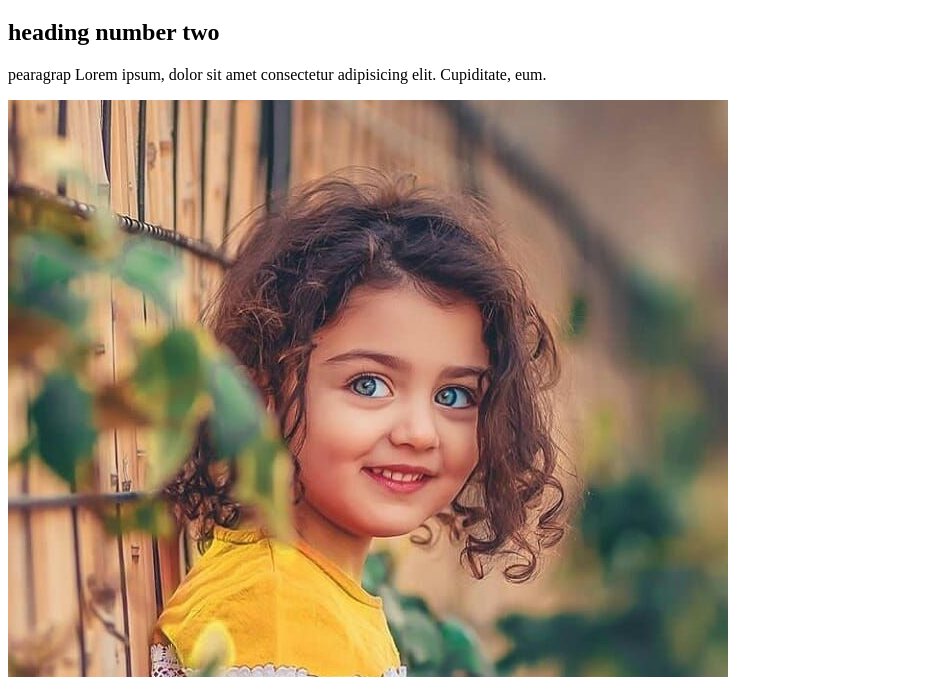
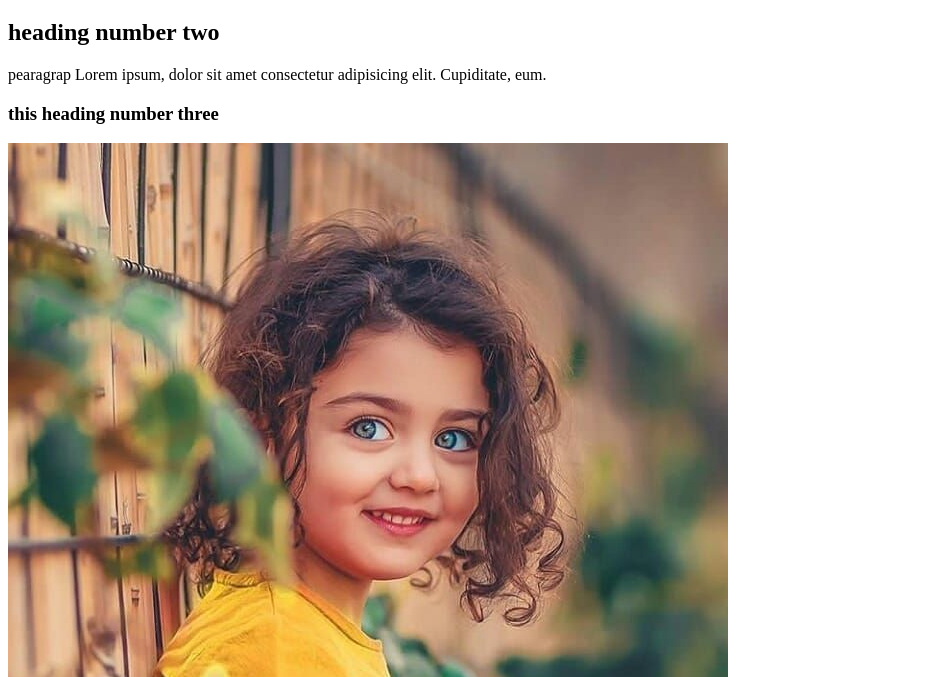
Before and after one commit to nasimbillah269/my-four-repo, a plain HTML site: page index.html in a window 1280 px wide. Shown: the part 61-738 px from the top of the page, without its empty margins (0-944 px from the left). Drawn offline with Linux system fonts and the light colour scheme.

Commit message:
heading three

```diff
--- a/index.html
+++ b/index.html
@@ -11,6 +11,7 @@
     <h1>heading number one</h1>
     <h2>heading number two</h2>
     <p>pearagrap Lorem ipsum, dolor sit amet consectetur adipisicing elit. Cupiditate, eum.</p>
+    <h3>this heading number three</h3>
     <img src="img1.jpg" alt="">
     <img src="img2.jpg" alt="">
     <img src="1p.jpg" alt="">
```
